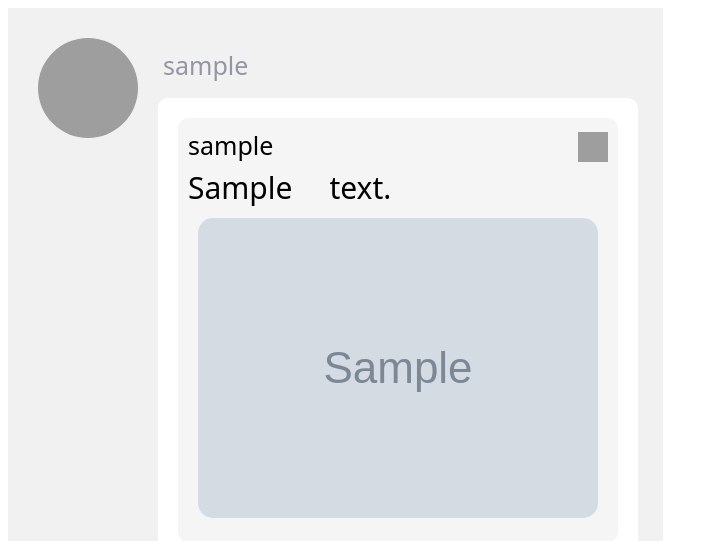
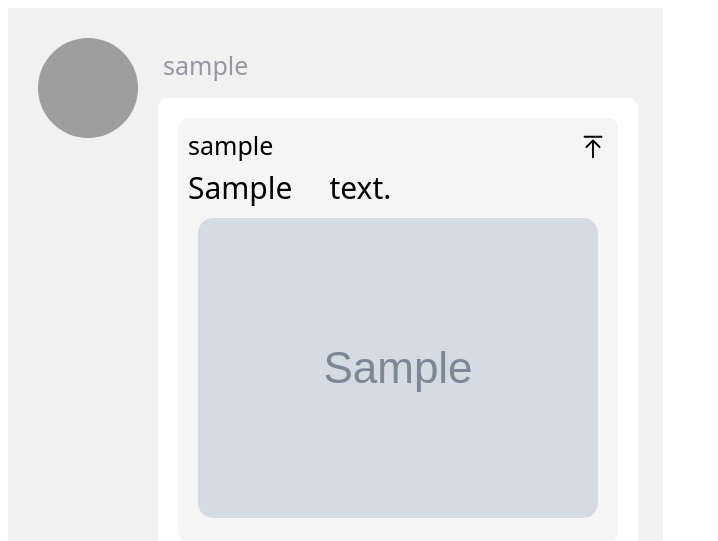
Before and after one commit to zhullyb/qq-quote-generator, a Flask app: template templates/main-template.html in a window 1280 px wide. Shown: the top 541 px of the page, without its empty margins (0-718 px from the left). Run offline with Flask 3, Linux system fonts and the light colour scheme; the template is opened without the code that fills it: most values are stand-ins (such as "Sample title", 1, 10 or a date in 2020); grey boxes marked "Sample" are stand-in pictures; grey boxes are pictures that could not be loaded.

Commit message:
drop jsdelivr, store svg in template

```diff
--- a/templates/main-template.html
+++ b/templates/main-template.html
@@ -22,7 +22,7 @@
                     <div class="reply">
                         <div class="reply-first">
                             <p>{{index.reply.user_nickname}}</p>
-                            <img src="https://cdn.jsdelivr.net/npm/@fluentui/svg-icons@1.1.198/icons/arrow_upload_16_regular.svg"></img>
+                            <svg xmlns="http://www.w3.org/2000/svg" width="16" height="16" viewBox="0 0 16 16"><path fill="currentColor" d="M3.5 2a.5.5 0 0 0 0 1h9a.5.5 0 0 0 0-1h-9Zm4.854 2.146a.5.5 0 0 0-.708 0l-3.5 3.5a.5.5 0 1 0 .708.708L7.5 5.707V13.5a.5.5 0 0 0 1 0V5.707l2.646 2.647a.5.5 0 0 0 .708-.708l-3.5-3.5Z"/></svg>
                         </div>
                         <div>
                             {% if index.reply.message is defined %}
@@ -120,7 +120,7 @@
             text-overflow: ellipsis;
         }
 
-        .reply-first img {
+        .reply-first svg {
             width: 30px;
             height: 30px;
             padding-top: 3px;
```
